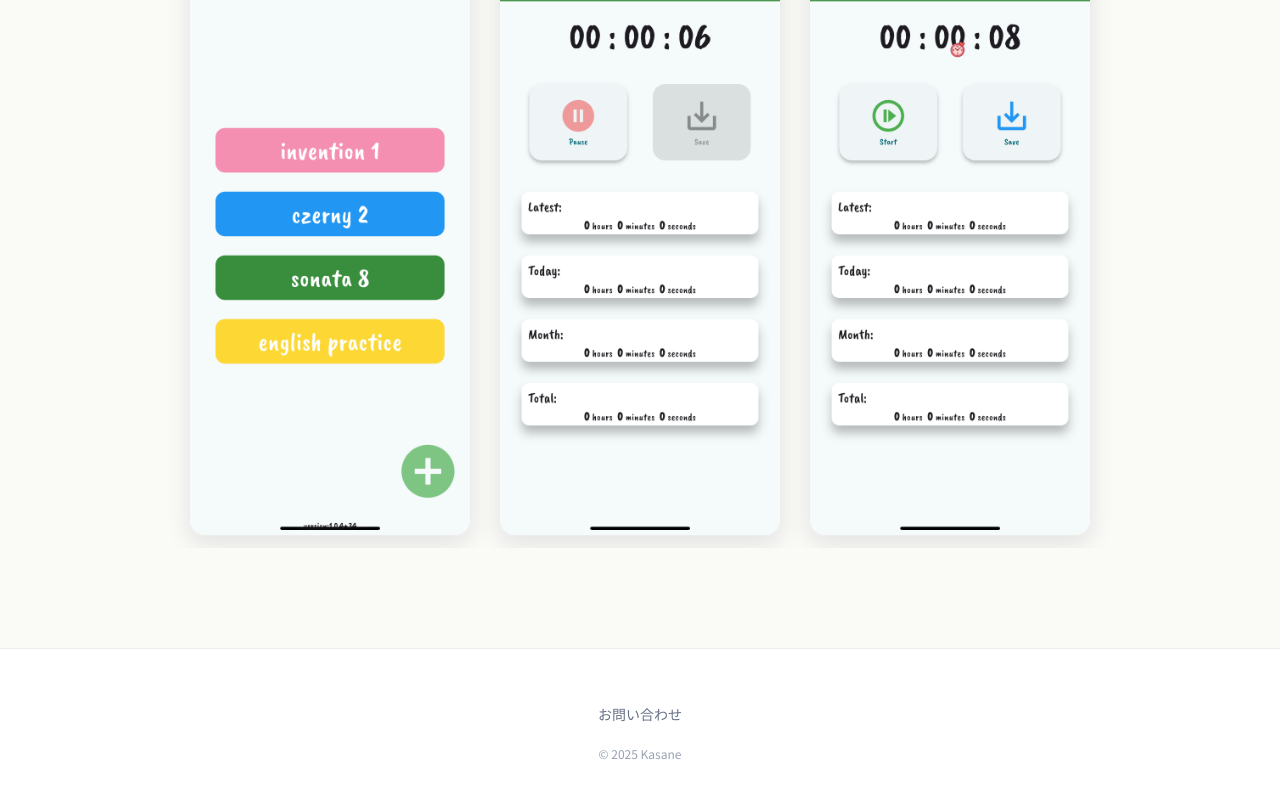
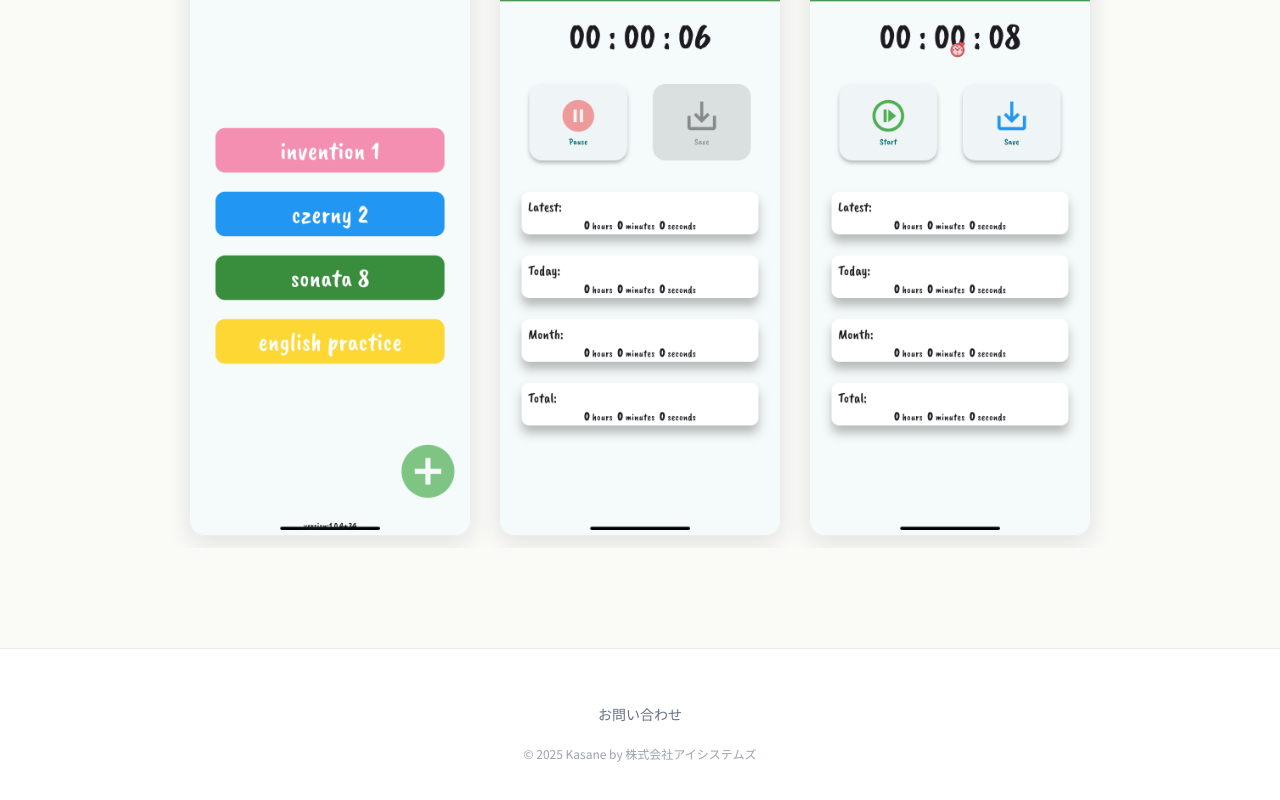
Before and after one commit to NorikoOno/kasane-lp, a plain HTML site: page index.html in a window 1280 px wide. Shown: the part 2509-3309 px from the top of the page. Drawn offline with nearby package versions, Linux system fonts and the light colour scheme.

Commit message:
Copyright修正

```diff
--- a/index.html
+++ b/index.html
@@ -315,7 +315,7 @@
   <footer>
     <div class="container">
       <a href="https://discord.com/users/1364036443697188894">お問い合わせ</a>
-      <div class="copyright">© 2025 Kasane</div>
+      <div class="copyright">© 2025 Kasane by 株式会社アイシステムズ</div>
     </div>
   </footer>
 </body>
```
